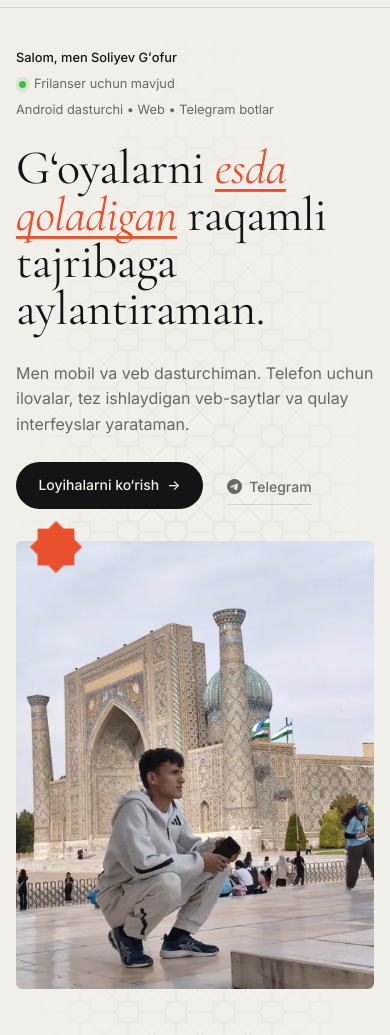
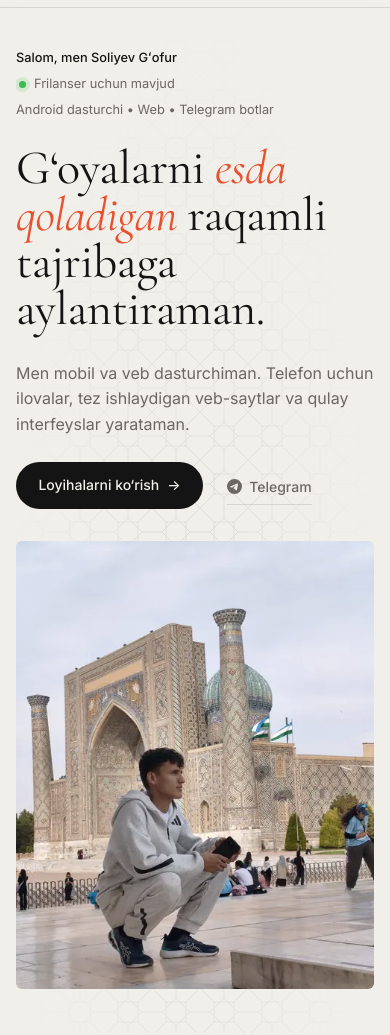
Before and after one commit to gofabek/gofabek.github.io, a plain HTML site: page index.html in a window 390 px wide. Shown: the part 53-1088 px from the top of the page. Drawn offline with Linux system fonts and the light colour scheme; no server answers.

Commit message:
Rasm ustidagi yulduz va sarlavha tag chizig'i olib tashlandi
Co-Authored-By: Claude Opus 5.5 <noreply@anthropic.com>

```diff
--- a/styles.css
+++ b/styles.css
@@ -2712,20 +2712,7 @@ a.play-btn:active {
   }
 }
 
-/* Accent underline drawn under the highlighted words */
-.hero-title em {
-  background-image: linear-gradient(currentColor, currentColor);
-  background-repeat: no-repeat;
-  background-position: 0 92%;
-  background-size: 0% 0.06em;
-  animation: em-line 1.2s 0.6s cubic-bezier(0.2, 0.7, 0.2, 1) forwards;
-}
-
-@keyframes em-line {
-  to { background-size: 100% 0.06em; }
-}
-
-/* Photo: rotating girih star behind the frame */
+/* Photo: thin accent corner line */
 .hero-photo {
   position: relative;
   overflow: visible;
@@ -2740,27 +2727,11 @@ a.play-btn:active {
   background: var(--bg-soft);
 }
 
-.hero-photo::before,
 .hero-photo::after {
   content: "";
   position: absolute;
   z-index: -1;
   pointer-events: none;
-}
-
-.hero-photo::before {
-  z-index: 1;
-  top: -34px;
-  left: -34px;
-  width: 76px;
-  filter: drop-shadow(0 8px 14px rgba(0, 0, 0, 0.18));
-  aspect-ratio: 1;
-  background: var(--accent);
-  clip-path: polygon(50% 0, 64.6% 14.6%, 85.4% 14.6%, 85.4% 35.4%, 100% 50%, 85.4% 64.6%, 85.4% 85.4%, 64.6% 85.4%, 50% 100%, 35.4% 85.4%, 14.6% 85.4%, 14.6% 64.6%, 0 50%, 14.6% 35.4%, 14.6% 14.6%, 35.4% 14.6%);
-  animation: star-spin 40s linear infinite;
-}
-
-.hero-photo::after {
   left: -18px;
   bottom: -18px;
   width: 46%;
@@ -2769,10 +2740,6 @@ a.play-btn:active {
   border-bottom: 1px solid var(--accent);
   border-radius: 0 0 0 6px;
   opacity: 0.7;
-}
-
-@keyframes star-spin {
-  to { rotate: 360deg; }
 }
 
 /* ---------- Skills marquee ---------- */
@@ -2950,12 +2917,6 @@ a.play-btn:active {
 /* ---------- Small screens ---------- */
 
 @media (max-width: 760px) {
-  .hero-photo::before {
-    top: -20px;
-    left: 14px;
-    width: 52px;
-  }
-
   .hero-photo::after {
     display: none;
   }
@@ -2973,17 +2934,11 @@ a.play-btn:active {
 
 @media (prefers-reduced-motion: reduce) {
   .hero::before,
-  .hero-photo::before,
   .marquee-track,
   .site-header::after {
     animation: none;
   }
 
-  .hero-title em {
-    animation: none;
-    background-size: 100% 0.06em;
-  }
-
   .marquee {
     overflow-x: auto;
   }
```
